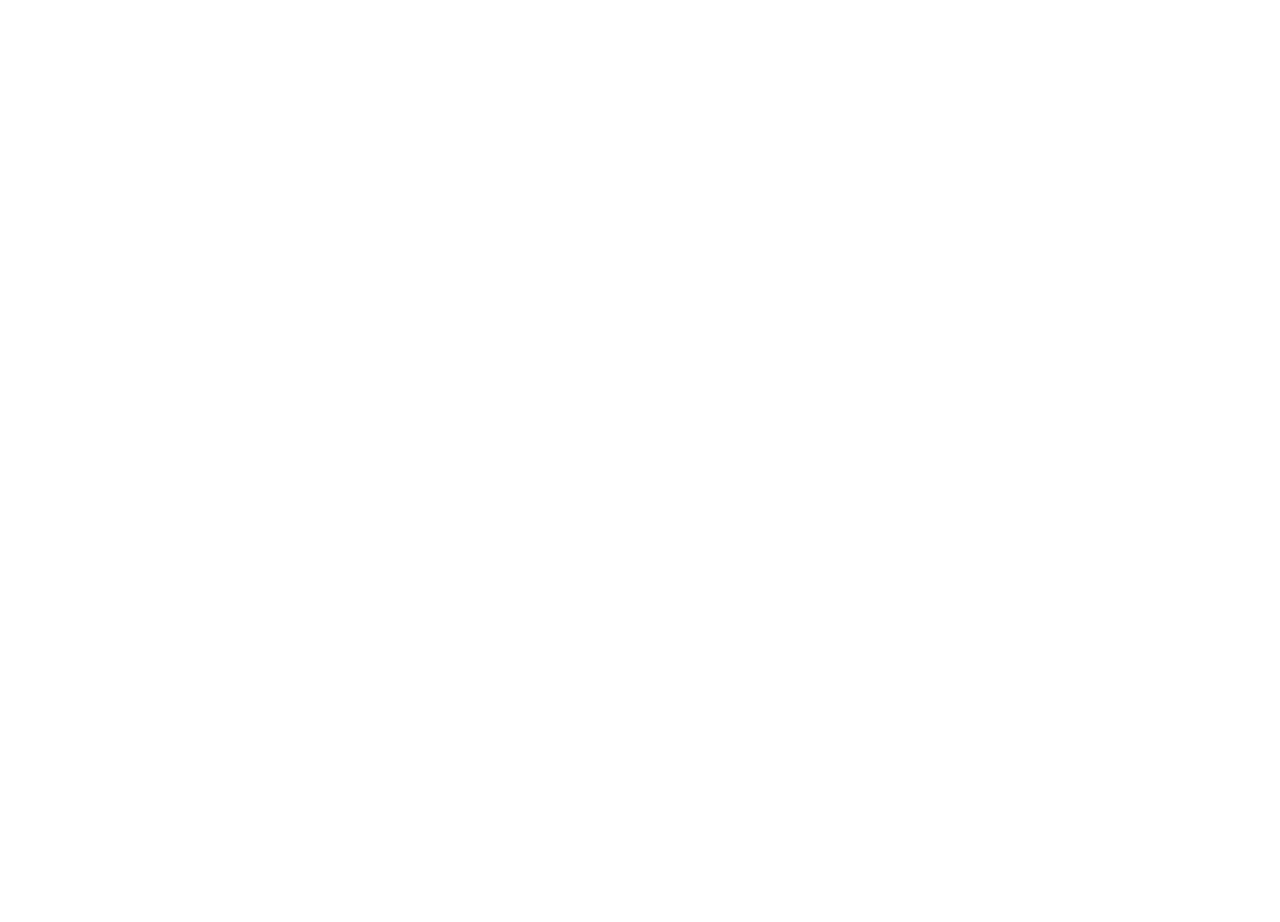
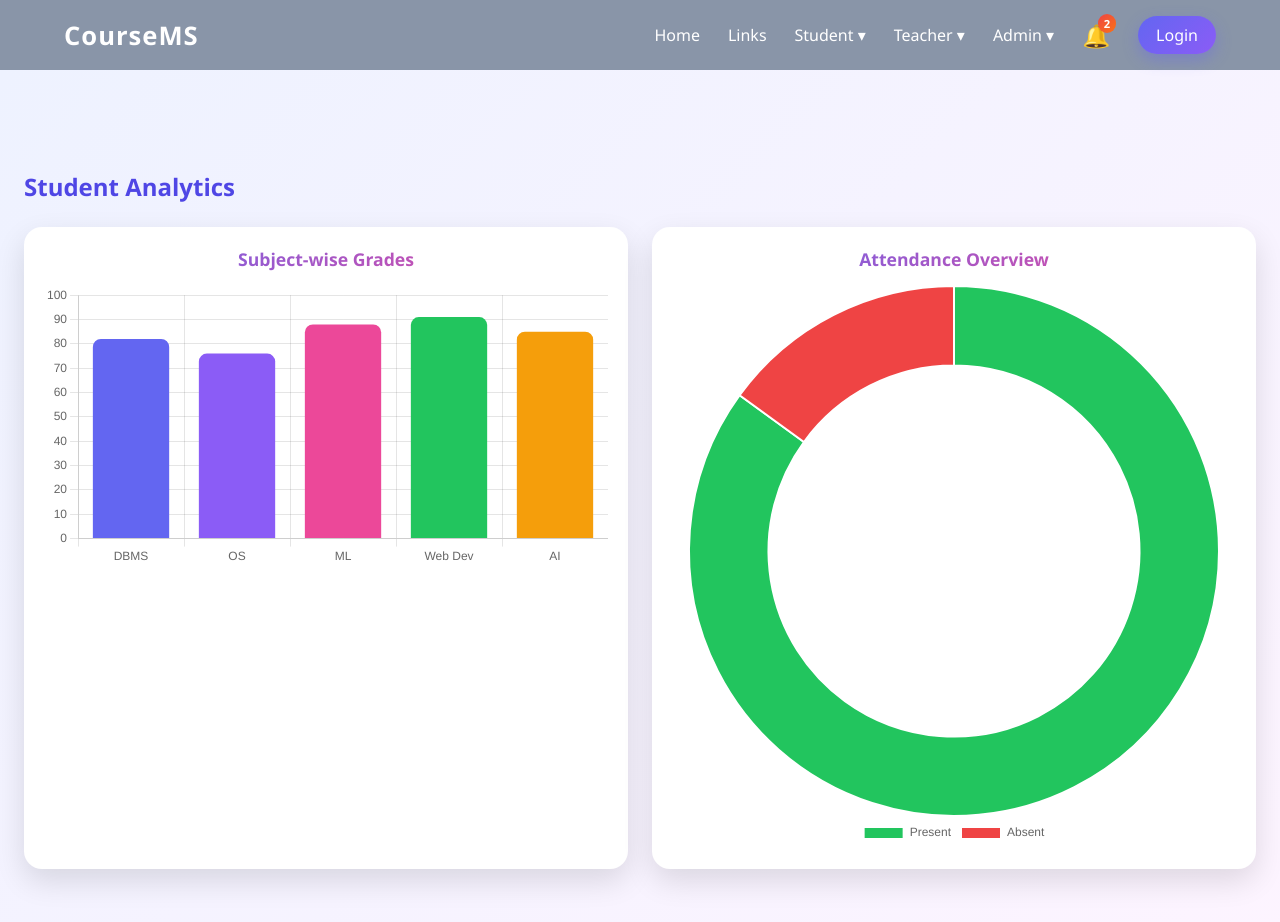
Before and after one commit to raghavendra-kumar04/academic-course-management-system, a React (Vite) app in the folder Frontend/: page /student/analytics in a window 1280 px wide. Before the commit this address had no page. Shown: the top 922 px of the page. Before the commit the page ends 800 px from the top, so only its background shows below. Built offline with nearby package versions, Linux system fonts and the light colour scheme.

Commit message:
Added student analytics with static values

```diff
--- a/Frontend/package.json
+++ b/Frontend/package.json
@@ -21,7 +21,9 @@
     "vite": "^7.2.4"
   },
   "dependencies": {
+    "chart.js": "^4.5.1",
     "react": "^18.2.0",
+    "react-chartjs-2": "^5.3.1",
     "react-dom": "^18.2.0",
     "react-router-dom": "^6.30.3"
   }
--- a/Frontend/src/App.jsx
+++ b/Frontend/src/App.jsx
@@ -22,6 +22,7 @@
 import Reports from "./Pages/admin/Reports";
 
 import Notifications from "./Pages/Notifications";
+import StudentAnalytics from "./Pages/StudentAnalytics";
 
 function App() {
   return (
@@ -47,6 +48,7 @@
       <Route path="/admin/calendar" element={<AcademicCalendar />} />
       <Route path="/admin/reports" element={<Reports />} />
       <Route path="/notifications" element={<Notifications />} />
+      <Route path="/student/analytics" element={<StudentAnalytics />} />
     </Routes>
     </BrowserRouter>
   );
--- /dev/null
+++ b/Frontend/src/Pages/StudentAnalytics.jsx
@@ -0,0 +1,33 @@
+import Navbar from "../components/common/Navbar";
+import GradeChart from "../components/charts/GradeChart";
+import AttendanceChart from "../components/charts/AttendanceChart";
+
+export default function StudentAnalytics() {
+  return (
+    <>
+      <Navbar />
+      <div
+        style={{
+          padding: "100px 24px",
+          background: "linear-gradient(135deg, #eef2ff, #fdf4ff)",
+          minHeight: "100vh"
+        }}
+      >
+        <h2 style={{ marginBottom: "24px", color: "#4f46e5" }}>
+          Student Analytics
+        </h2>
+
+        <div
+          style={{
+            display: "grid",
+            gridTemplateColumns: "repeat(auto-fit, minmax(320px, 1fr))",
+            gap: "24px"
+          }}
+        >
+          <GradeChart />
+          <AttendanceChart />
+        </div>
+      </div>
+    </>
+  );
+}
--- /dev/null
+++ b/Frontend/src/components/charts/AttendanceChart.jsx
@@ -0,0 +1,48 @@
+// components/charts/AttendanceChart.jsx
+import {
+  Chart as ChartJS,
+  ArcElement,
+  Tooltip,
+  Legend
+} from "chart.js";
+import { Doughnut } from "react-chartjs-2";
+import "./charts.css";
+
+ChartJS.register(ArcElement, Tooltip, Legend);
+
+export default function AttendanceChart() {
+  const data = {
+    labels: ["Present", "Absent"],
+    datasets: [
+      {
+        data: [85, 15],
+        backgroundColor: [
+          "#22c55e",
+          "#ef4444"
+        ],
+        hoverOffset: 12
+      }
+    ]
+  };
+
+  const options = {
+    responsive: true,
+    cutout: "70%",
+    animation: {
+      animateRotate: true,
+      duration: 1200
+    },
+    plugins: {
+      legend: {
+        position: "bottom"
+      }
+    }
+  };
+
+  return (
+    <div className="chart-container">
+      <div className="chart-title">Attendance Overview</div>
+      <Doughnut data={data} options={options} />
+    </div>
+  );
+}
--- /dev/null
+++ b/Frontend/src/components/charts/GradeChart.jsx
@@ -0,0 +1,59 @@
+// components/charts/GradeChart.jsx
+import {
+  Chart as ChartJS,
+  BarElement,
+  CategoryScale,
+  LinearScale,
+  Tooltip,
+  Legend
+} from "chart.js";
+import { Bar } from "react-chartjs-2";
+import "./charts.css";
+
+ChartJS.register(
+  BarElement,
+  CategoryScale,
+  LinearScale,
+  Tooltip,
+  Legend
+);
+
+export default function GradeChart() {
+  const data = {
+    labels: ["DBMS", "OS", "ML", "Web Dev", "AI"],
+    datasets: [
+      {
+        label: "Grade %",
+        data: [82, 76, 88, 91, 85],
+        backgroundColor: [
+          "#6366f1",
+          "#8b5cf6",
+          "#ec4899",
+          "#22c55e",
+          "#f59e0b"
+        ],
+        borderRadius: 8
+      }
+    ]
+  };
+
+  const options = {
+    responsive: true,
+    animation: {
+      duration: 1200,
+      easing: "easeOutQuart"
+    },
+    plugins: {
+      legend: {
+        display: false
+      }
+    }
+  };
+
+  return (
+    <div className="chart-container">
+      <div className="chart-title">Subject-wise Grades</div>
+      <Bar data={data} options={options} />
+    </div>
+  );
+}
--- /dev/null
+++ b/Frontend/src/components/charts/charts.css
@@ -0,0 +1,36 @@
+/* components/charts/charts.css */
+
+.chart-container {
+  background: white;
+  padding: 20px;
+  border-radius: 18px;
+  box-shadow: 0 12px 30px rgba(0,0,0,0.12);
+  transition: 0.4s ease;
+  animation: chartFade 0.6s ease;
+}
+
+.chart-container:hover {
+  transform: translateY(-6px);
+  box-shadow: 0 20px 45px rgba(79,70,229,0.25);
+}
+
+.chart-title {
+  font-size: 1.1rem;
+  font-weight: 700;
+  margin-bottom: 14px;
+  background: linear-gradient(135deg, #6366f1, #ec4899);
+  -webkit-background-clip: text;
+  color: transparent;
+  text-align: center;
+}
+
+@keyframes chartFade {
+  from {
+    opacity: 0;
+    transform: scale(0.95);
+  }
+  to {
+    opacity: 1;
+    transform: scale(1);
+  }
+}
```
Also changed, not shown: 1 other file (tests, documents, lock files or other folders).
